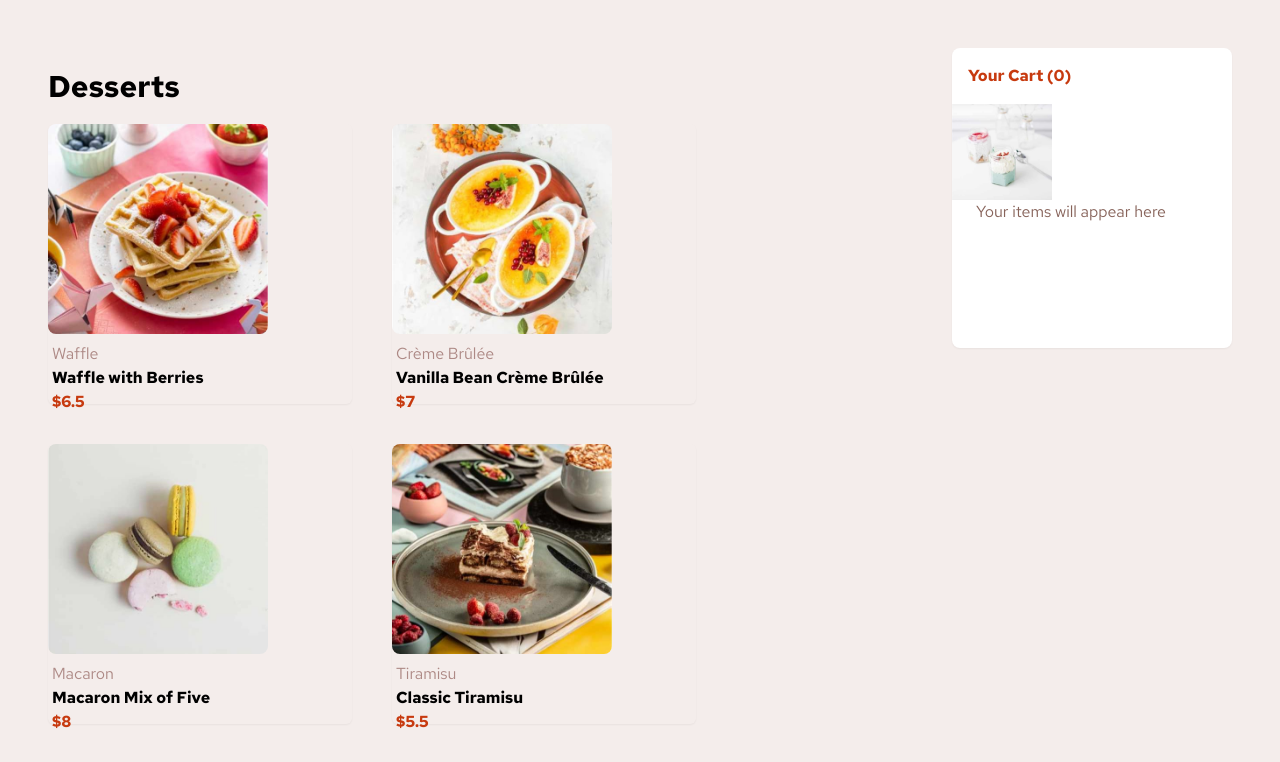
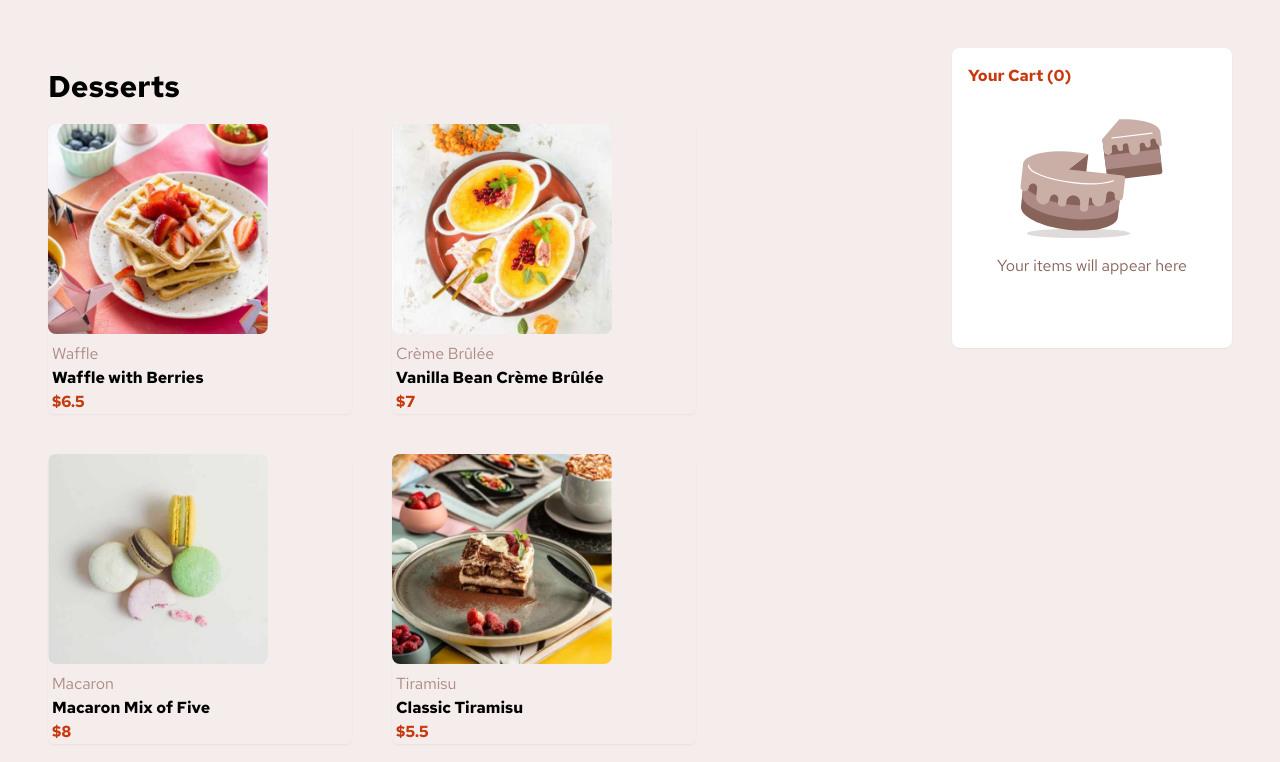
Before and after one commit to matthewkuria/product_list_with_cart, a Next.js app in the folder my-project/: page / in a window 1280 px wide. Shown: the top 762 px of the page. Built offline with nearby package versions, Linux system fonts and the light colour scheme.

Commit message:
Reposition the image at the center of the card using mx-auto

```diff
--- a/my-project/app/page.tsx
+++ b/my-project/app/page.tsx
@@ -13,7 +13,7 @@ export default function Home() {
           {/* Map through the data from the JSON file and return a  card for each item */}
             {data.map((item) => {
             return (
-              <Card className="drop-shadow-none border-none w-[320px] md:w-[120px] lg:w-[190px] md:h-[220px] lg:h-[280px] rounded-md basis-1 flex-auto ">
+              <Card className="drop-shadow-none border-none w-[320px] md:w-[120px] lg:w-[190px] md:h-[220px] lg:h-[290px] rounded-md basis-1 flex-auto ">
                 {/* The image for the desktop design */}
                 <Image
                   src={item.image.desktop}
@@ -52,14 +52,14 @@ export default function Home() {
         <Card className="w-[280px] h-[300px] bg-white border-none">
           <p className="text-red text-[16px] font-bold p-4">Your Cart <span>(0)</span></p>
           <Image
-            src="/assets/images/image-panna-cotta-desktop.jpg"
-            height={100}
-            width={100}
+            src="/assets/images/illustration-empty-cart.svg"
+            height={150}
+            width={150}
             alt="The image illustration for the empty cart"
-            className="flex items-center"
+            className="mx-auto"
           />
           <CardFooter>
-            <p className="text-rose-500">Your items will appear here</p>
+            <p className="text-rose-500 mx-auto">Your items will appear here</p>
           </CardFooter>
         </Card>
       </div>
```
